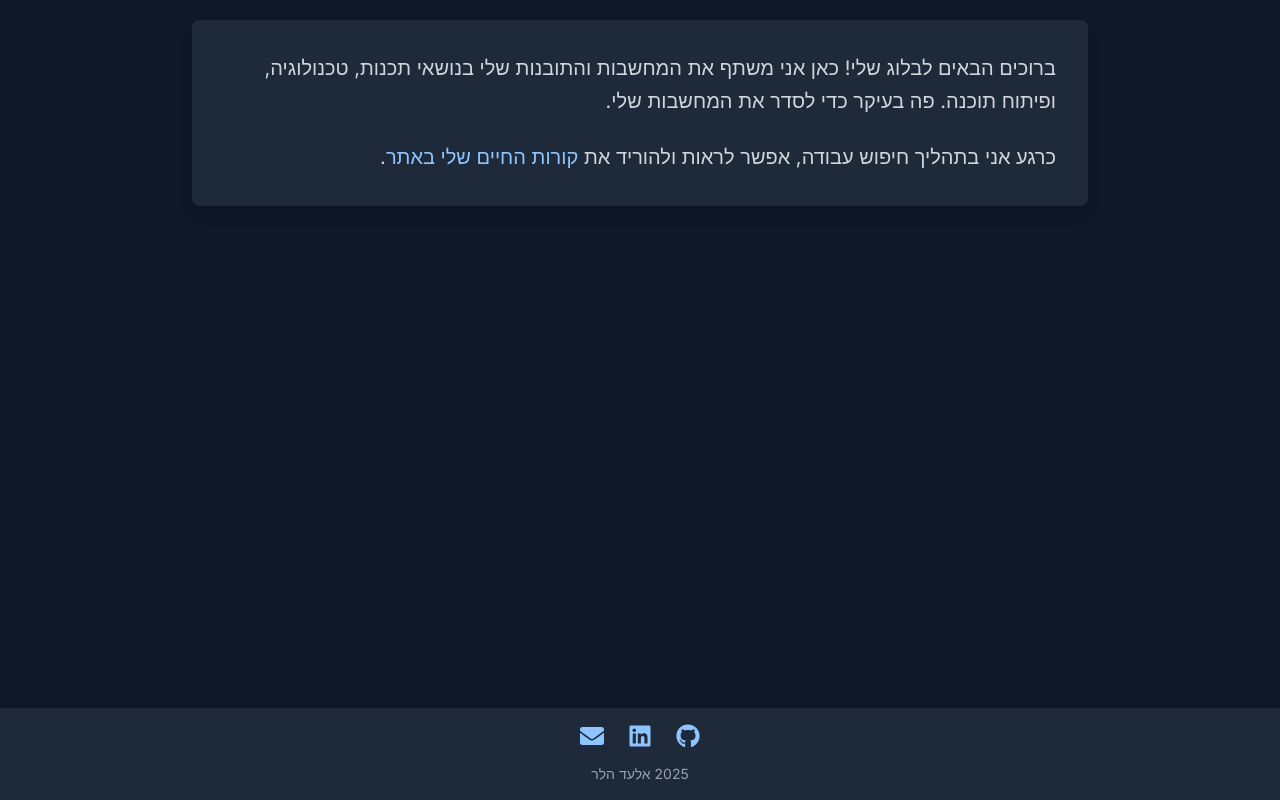
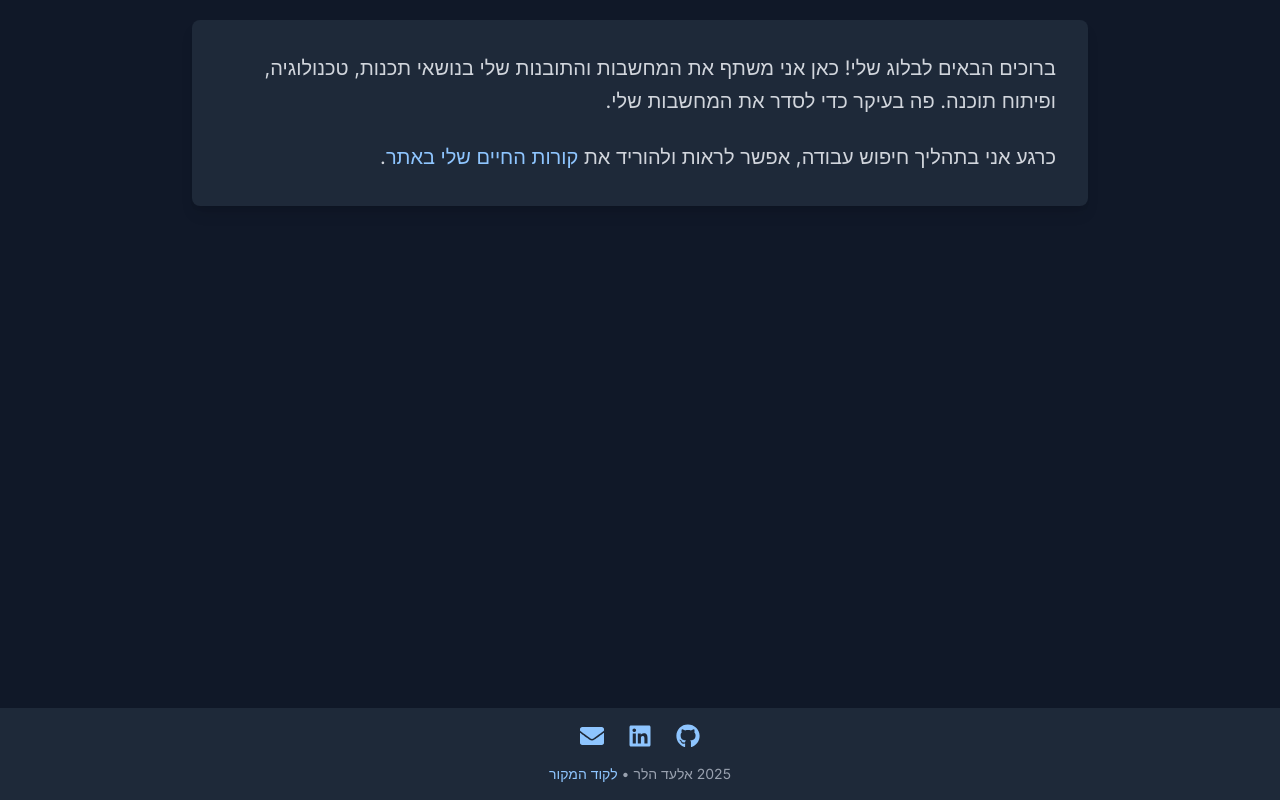
Before and after one commit to EladHeller/www.eladheller.com, a Next.js app: page /about in a window 1280 px wide. Shown: the part 184-984 px from the top of the page. Built offline with nearby package versions, Linux system fonts and the light colour scheme.

Commit message:
link to source code.

```diff
--- a/src/components/Footer.tsx
+++ b/src/components/Footer.tsx
@@ -30,13 +30,21 @@ export default function Footer() {
             target="_blank"
             rel="noopener noreferrer"
             className="text-blue-300 hover:text-blue-400 transition-colors text-2xl"
-            aria-label="LinkedIn"
+            aria-label="Email"
           >
             <FaEnvelope />
           </a>
         </div>
         <p className="text-gray-400 text-sm">
-          {new Date().getFullYear()} אלעד הלר
+          {new Date().getFullYear()} אלעד הלר • <a
+            href="https://github.com/EladHeller/www.eladheller.com"
+            rel="noopener noreferrer"
+            className="text-blue-300 hover:text-blue-400 transition-colors"
+            aria-label="Source code"
+            target="_blank"
+          >
+            לקוד המקור
+          </a>
         </p>
       </div>
     </footer>
```
